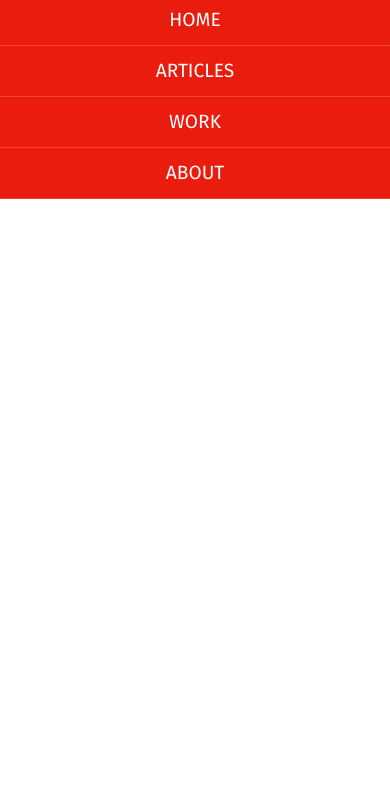
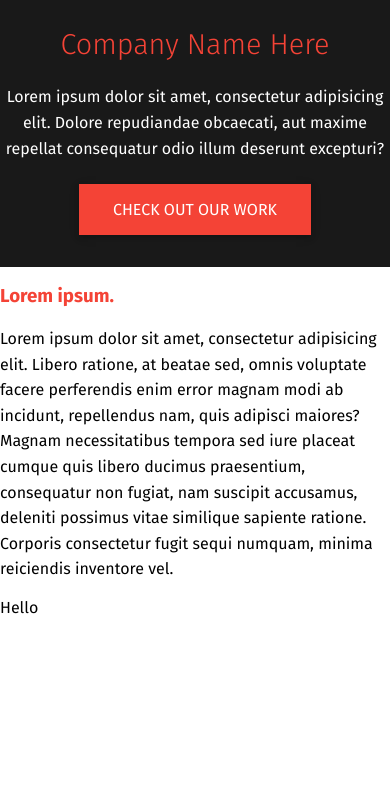
Before and after one commit to Bukkaraya/Tanuki, a website: page index.html in a window 390 px wide. Shown: the part 55-844 px from the top of the page. Drawn offline with nearby package versions, Linux system fonts and the light colour scheme; files that its build step writes are made by us from their sources.

Commit message:
Header is responsive and updated hero section.

```diff
--- a/assests/js/b.js
+++ /dev/null
@@ -1 +0,0 @@
-alert('World');
--- a/assests/scss/2-basics/_buttons.scss
+++ b/assests/scss/2-basics/_buttons.scss
@@ -1,3 +1,15 @@
 .btn{
-    color: $red;
+    border: none;
+    background-color: $red;
+    box-shadow: 0 2px 5px 0 rgba(0, 0, 0, 0.16), 0 2px 10px 0 rgba(0, 0, 0, 0.12);
+    text-transform: uppercase;
+    transition: all 400ms ease-in-out;
+    margin: 0 auto;
+    &:hover{
+        background-color: lighten($dark-red, 5%);
+        box-shadow: 0 12px 15px 0 rgba(0, 0, 0, 0.24), 0 17px 50px 0 rgba(0, 0, 0, 0.19);
+    }
+    &:focus{
+        outline:none;
+    }
 }
--- a/assests/scss/2-basics/_global.scss
+++ b/assests/scss/2-basics/_global.scss
@@ -1,8 +1,7 @@
 /* Global Styles */
 body{
-    width: 100%;
     font-size: 1em;
-    font-color: black;
+    color: black;
     font-family: $fira;
 }
 
--- /dev/null
+++ b/assests/scss/3-pages/_banner.scss
@@ -0,0 +1,26 @@
+.banner{
+    background-color: rgba(0, 0, 0, 0.9);
+    color: white;
+    padding: 2rem 0;
+    h2{
+        color: $red;
+        margin: 0;
+        font-weight: lighter;
+        font-size: 1.8em;
+    }
+    .slogan{
+        padding: 0 5px;
+        margin: 1.4rem 0;
+    }
+    .hero-cta-btn{
+        color: white;
+        text-align: center;
+        display: block;
+        padding: 1rem;
+        max-width: 200px;
+        &:hover{
+            text-decoration: none;
+            color: white;
+        }
+    }
+}
--- a/assests/scss/3-pages/_header.scss
+++ b/assests/scss/3-pages/_header.scss
@@ -42,10 +42,11 @@
     .main-nav{
         display: block;
         height: 50px;
+        position: relative;
         .menu-items{
             display: flex;
             justify-content: space-between;
-            padding: 0 20px;
+            padding: 0 5px;
             .logo{
                 line-height: 50px;
                 font-size: 1.5em;
@@ -60,10 +61,11 @@
             }
         }
         ul{
+            position: absolute;
             background: $dark-red;
             display: block;
             width: 100%;
-            max-height: 0;
+            max-height: 0px;
             overflow: hidden;
             transition: max-height 500ms ease-in-out;
             li{
--- /dev/null
+++ b/assests/scss/3-pages/_intro.scss
@@ -0,0 +1,9 @@
+.intro{
+    display: flex;
+    justify-content: space-between;
+    .details-img{
+        width: 50%;
+        background-color: black;
+        height: 200px;
+    }
+}
--- a/assests/scss/main.scss
+++ b/assests/scss/main.scss
@@ -8,3 +8,4 @@
 @import '2-basics/buttons.scss';
 
 @import '3-pages/header.scss';
+@import '3-pages/banner.scss';
--- a/index.html
+++ b/index.html
@@ -4,6 +4,7 @@
     <meta charset="UTF-8">
     <title>Home | Company</title>
     <link rel="stylesheet" href="css/main.css">
+    <meta name="viewport" content="width=device-width, initial-scale=1">
 </head>
 <body>
     <header class="main-header">
@@ -12,7 +13,7 @@
                 <h1 class="logo caps">Company Name</h1>
                 <div class="menu"></div>
             </div>
-            <ul class="showing">
+            <ul>
                 <li><a href="#">Home</a></li>
                 <li><a href="#">Articles</a></li>
                 <li><a href="#">Work</a></li>
@@ -20,7 +21,18 @@
             </ul>
         </nav>
     </header>
-
+    <div class="banner">
+        <h2 class="tcenter">Company Name Here</h2>
+        <p class="slogan tcenter">Lorem ipsum dolor sit amet, consectetur adipisicing elit. Dolore repudiandae obcaecati, aut maxime repellat consequatur odio illum deserunt excepturi?</p>
+        <a class="btn hero-cta-btn" href="#">Check out Our Work</a>
+    </div>
+    <section class="intro">
+        <div class="details">
+            <h3>Lorem ipsum.</h3>
+            <p>Lorem ipsum dolor sit amet, consectetur adipisicing elit. Libero ratione, at beatae sed, omnis voluptate facere perferendis enim error magnam modi ab incidunt, repellendus nam, quis adipisci maiores? Magnam necessitatibus tempora sed iure placeat cumque quis libero ducimus praesentium, consequatur non fugiat, nam suscipit accusamus, deleniti possimus vitae similique sapiente ratione. Corporis consectetur fugit sequi numquam, minima reiciendis inventore vel.</p>
+        </div>
+        <div class="details-img">Hello</div>
+    </section>
     <!-- Scripts Go Here -->
     <script src="https://ajax.googleapis.com/ajax/libs/jquery/2.1.4/jquery.min.js"></script>
     <script src="js/all.min.js"></script>
--- a/js/all.js
+++ b/js/all.js
@@ -1,5 +1,3 @@
 $('.main-header .main-nav .menu').click(function(){
     $('.main-header .main-nav ul').toggleClass('showing');
 });
-
-alert('World');
```
Also changed, not shown: css/main.css, css/main.min.css, js/all.min.js.
